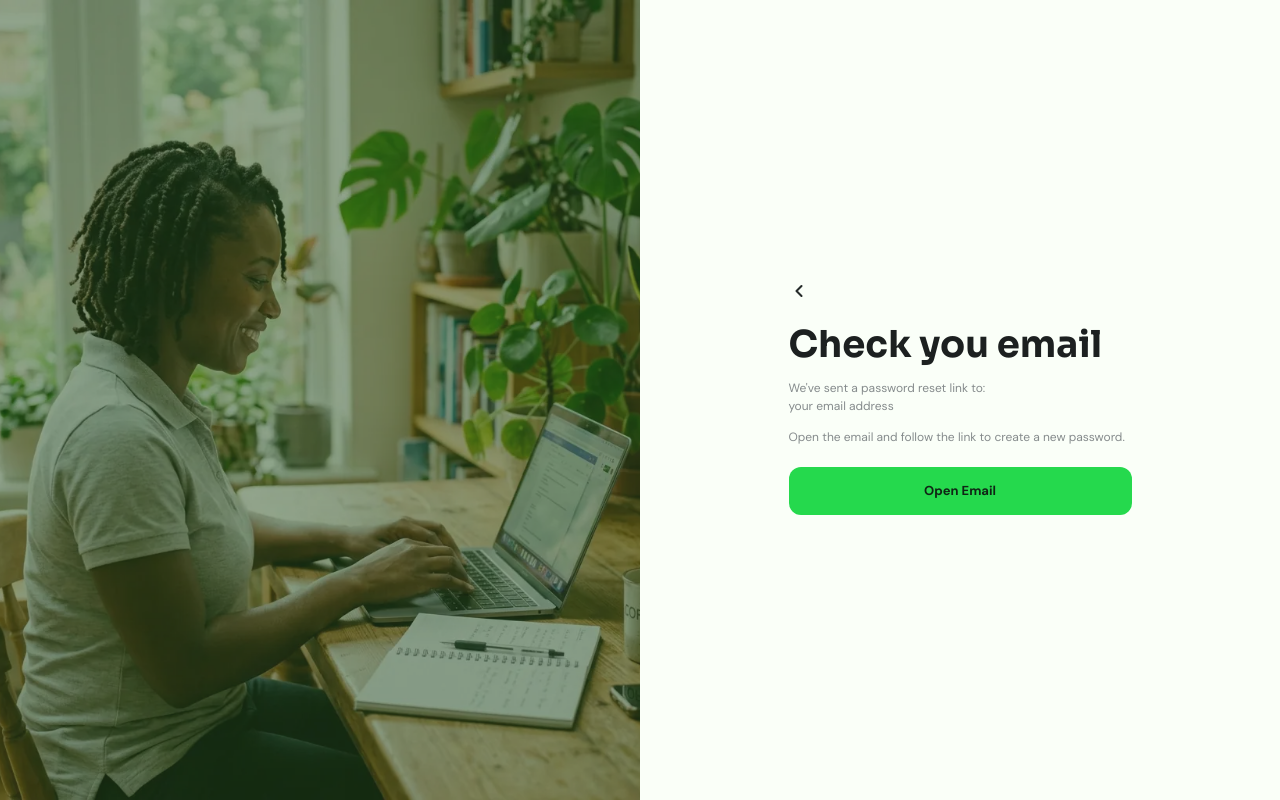
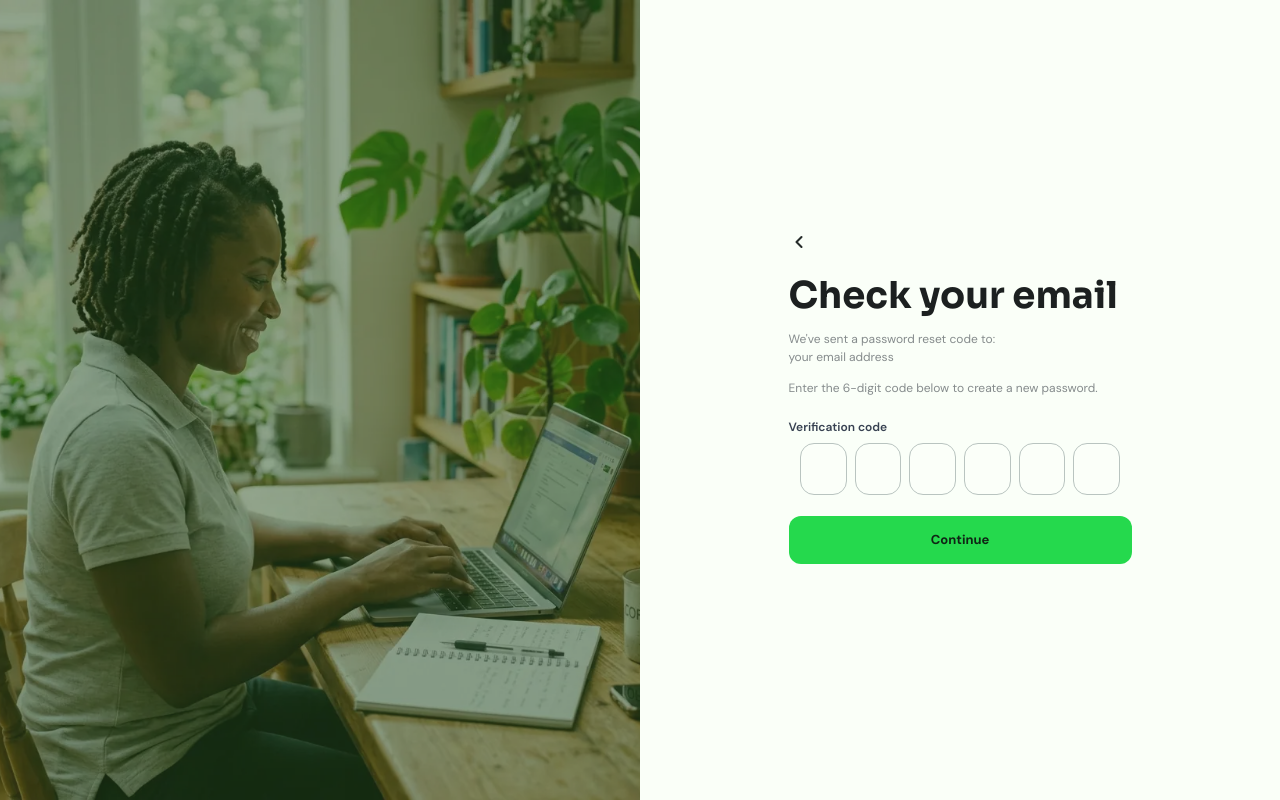
Before and after one commit to staffroom2026-creator/front-end-sr, a React (Vite) app: page /check-email in a window 1280 px wide. Built offline with nearby package versions, Linux system fonts and the light colour scheme; no server answers.

Commit message:
reset password page

```diff
--- a/src/pages/CheckEmail.jsx
+++ b/src/pages/CheckEmail.jsx
@@ -1,14 +1,66 @@
-import React from 'react';
-import { Link, useLocation } from 'react-router-dom';
+import React, { useRef, useState } from 'react';
+import { Link, useLocation, useNavigate } from 'react-router-dom';
 import { ChevronLeft } from 'lucide-react';
 import authHero from '../assets/auth-hero.webp';
 import BrandLogo from '../components/BrandLogo';
 
 export default function CheckEmail() {
   const location = useLocation();
+  const navigate = useNavigate();
   const email = location.state?.email || 'your email address';
-  const openMailClient = () => {
-    window.location.href = 'mailto:';
+  const [otp, setOtp] = useState(['', '', '', '', '', '']);
+  const [error, setError] = useState('');
+  const inputRefs = useRef([]);
+
+  const handleOtpChange = (index, value) => {
+    if (value && !/^\d$/.test(value)) return;
+
+    const nextOtp = [...otp];
+    nextOtp[index] = value;
+    setOtp(nextOtp);
+    setError('');
+
+    if (value && index < nextOtp.length - 1) {
+      inputRefs.current[index + 1]?.focus();
+    }
+  };
+
+  const handleOtpKeyDown = (index, event) => {
+    if (event.key === 'Backspace' && !otp[index] && index > 0) {
+      inputRefs.current[index - 1]?.focus();
+    }
+    if (event.key === 'ArrowLeft' && index > 0) {
+      inputRefs.current[index - 1]?.focus();
+    }
+    if (event.key === 'ArrowRight' && index < otp.length - 1) {
+      inputRefs.current[index + 1]?.focus();
+    }
+  };
+
+  const handleOtpPaste = (event) => {
+    event.preventDefault();
+    const pastedOtp = event.clipboardData.getData('text').replace(/\D/g, '').slice(0, 6);
+    if (!pastedOtp) return;
+
+    const nextOtp = [...otp];
+    pastedOtp.split('').forEach((digit, index) => {
+      nextOtp[index] = digit;
+    });
+    setOtp(nextOtp);
+    setError('');
+    inputRefs.current[Math.min(pastedOtp.length, 6) - 1]?.focus();
+  };
+
+  const handleSubmit = (event) => {
+    event.preventDefault();
+
+    const fullOtp = otp.join('');
+    if (fullOtp.length !== 6) {
+      setError('Enter the 6-digit code sent to your email.');
+      return;
+    }
+
+    navigate('/reset-password', { state: { email, otp: fullOtp } });
   };
 
   return (
@@ -26,12 +78,34 @@ export default function CheckEmail() {
           <Link className="check-email-back" to="/forgot-password" aria-label="Back to forgot password">
             <ChevronLeft size={20} strokeWidth={2.5} aria-hidden="true" />
           </Link>
-          <h1 id="check-email-title">Check you email</h1>
-          <p className="check-email-copy">We&apos;ve sent a password reset link to:<br />{email}</p>
-          <p className="check-email-copy check-email-instructions">Open the email and follow the link to create a new password.</p>
-          <button className="check-email-button" type="button" onClick={openMailClient}>
-            Open Email
-          </button>
+          <h1 id="check-email-title">Check your email</h1>
+          <p className="check-email-copy">We&apos;ve sent a password reset code to:<br />{email}</p>
+          <p className="check-email-copy check-email-instructions">Enter the 6-digit code below to create a new password.</p>
+          <form className="check-email-form" onSubmit={handleSubmit}>
+            <span className="check-email-code-label">Verification code</span>
+            <div className="check-email-otp-container" onPaste={handleOtpPaste}>
+              {otp.map((digit, index) => (
+                <input
+                  key={index}
+                  id={`reset-otp-${index}`}
+                  ref={(element) => { inputRefs.current[index] = element; }}
+                  className={`check-email-otp-input ${digit ? 'filled' : ''} ${error ? 'otp-error' : ''}`}
+                  type="text"
+                  inputMode="numeric"
+                  maxLength={1}
+                  value={digit}
+                  onChange={(event) => handleOtpChange(index, event.target.value)}
+                  onKeyDown={(event) => handleOtpKeyDown(index, event)}
+                  autoComplete="one-time-code"
+                  aria-label={`Verification code digit ${index + 1}`}
+                />
+              ))}
+            </div>
+            {error && <p className="check-email-error" role="alert">{error}</p>}
+            <button className="check-email-button" type="submit">
+              Continue
+            </button>
+          </form>
         </div>
       </section>
 
@@ -49,7 +123,14 @@ export default function CheckEmail() {
         .check-email-content h1 { margin: 0; color: #1c2020; font-family: 'Sora', sans-serif; font-size: 37px; font-weight: 700; line-height: 1.08; letter-spacing: 0; }
         .check-email-copy { margin: 14px 0 0; color: #858b8c; font-size: 12px; line-height: 18px; overflow-wrap: anywhere; }
         .check-email-instructions { margin-top: 13px; }
-        .check-email-button { display: flex; align-items: center; justify-content: center; width: 100%; height: 48px; margin-top: 21px; border: 0; border-radius: 12px; background: #25d94d; color: #102415; font: inherit; font-size: 13px; font-weight: 700; cursor: pointer; transition: background-color 160ms ease; }
+        .check-email-form { display: flex; flex-direction: column; gap: 7px; margin-top: 21px; }
+        .check-email-code-label { color: #374151; font-size: 12px; font-weight: 600; }
+        .check-email-otp-container { display: flex; justify-content: center; gap: 8px; width: 100%; max-width: 320px; margin: 0 auto; }
+        .check-email-otp-input { flex: 1 1 0; width: 100%; min-width: 0; height: 52px; border: 1.5px solid #b9c4c0; border-radius: 14px; background: rgba(255, 255, 255, 0.18); color: #374151; font: inherit; font-size: 22px; font-weight: 700; text-align: center; outline: none; caret-color: #1ccb43; transition: all 0.25s ease; }
+        .check-email-otp-input:focus, .check-email-otp-input.filled { border-color: #22c55e; background: rgba(255, 255, 255, 0.35); box-shadow: 0 0 0 3px rgba(28, 203, 67, 0.12); }
+        .check-email-otp-input.otp-error { border-color: #ff5252; box-shadow: 0 0 0 3px rgba(255, 82, 82, 0.15); }
+        .check-email-error { margin: 1px 0 0; color: #b42318; font-size: 12px; line-height: 16px; }
+        .check-email-button { display: flex; align-items: center; justify-content: center; width: 100%; height: 48px; margin-top: 14px; border: 0; border-radius: 12px; background: #25d94d; color: #102415; font: inherit; font-size: 13px; font-weight: 700; cursor: pointer; transition: background-color 160ms ease; }
         .check-email-button:hover { background: #1ccb43; }
         .check-email-back:focus-visible, .check-email-button:focus-visible { outline: 3px solid rgba(28, 203, 67, 0.35); outline-offset: 3px; }
 
```
